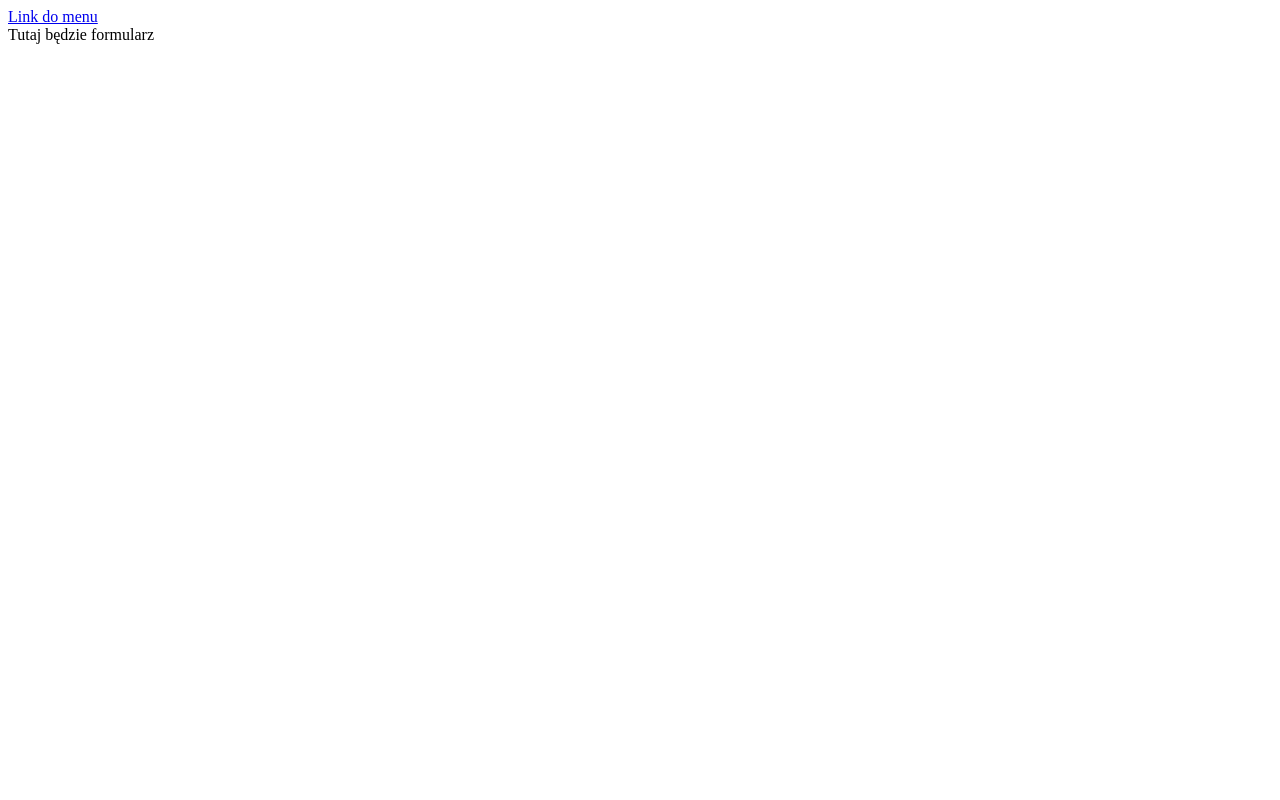
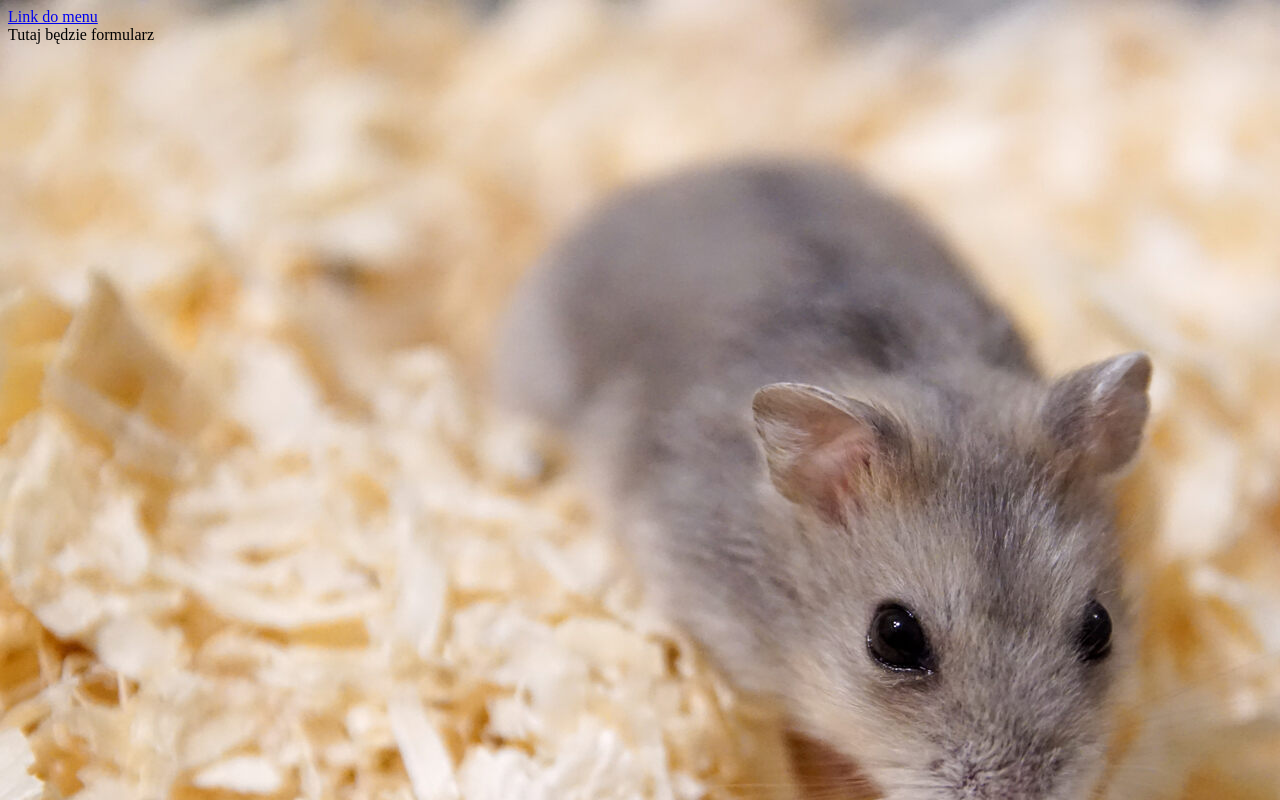
Before and after one commit to Pogi987/sprawdzian, a plain HTML site: page form.html in a window 1280 px wide. Drawn offline with Linux system fonts and the light colour scheme.

Commit message:
Update form.html

```diff
--- a/form.html
+++ b/form.html
@@ -1,2 +1,3 @@
+<body background="chomik.jpg">
 <A HREF="menu.html"> Link do menu  </A> <br>
 Tutaj będzie formularz
```
